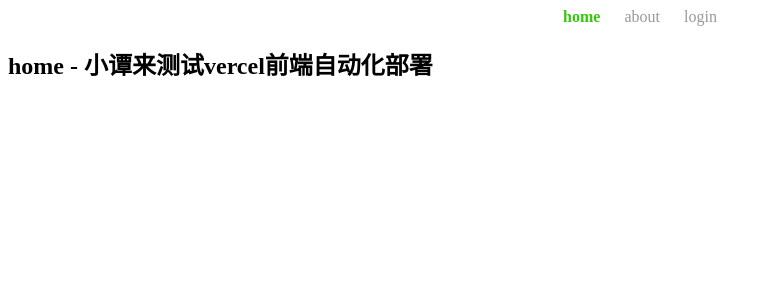
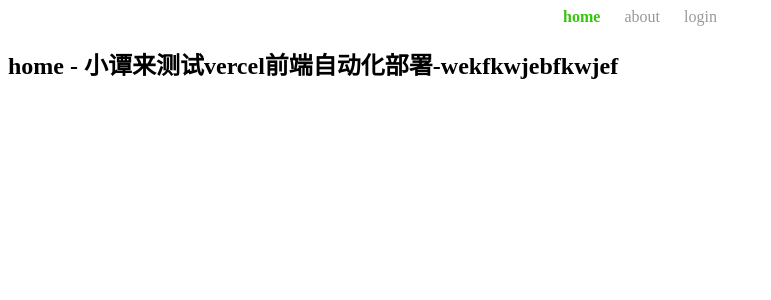
Before and after one commit to tanwenchao/vercel-demo, a Vue app: page / in a window 1280 px wide. Shown: the top 300 px of the page, without its empty margins (0-771 px from the left). Built offline with nearby package versions, Linux system fonts and the light colour scheme; no server answers.

Commit message:
style: 文案修改

```diff
--- a/src/views/home.vue
+++ b/src/views/home.vue
@@ -2,7 +2,7 @@
 import { getData } from '../api'
 import { ref, onMounted } from 'vue'
 
-const text = ref('home - 小谭来测试vercel前端自动化部署')
+const text = ref('home - 小谭来测试vercel前端自动化部署-wekfkwjebfkwjef')
 
 onMounted(() => {
   getData()
```
